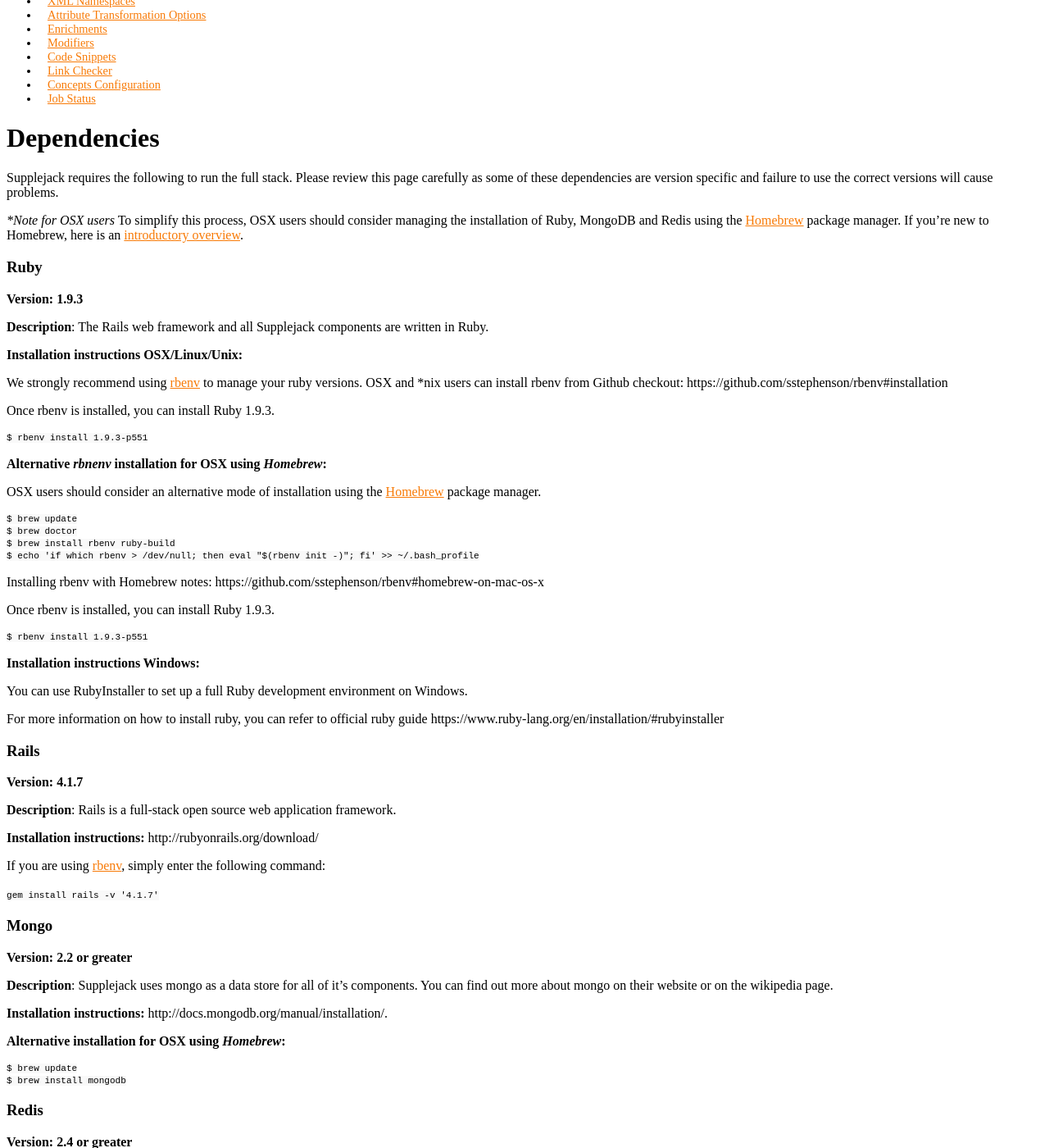
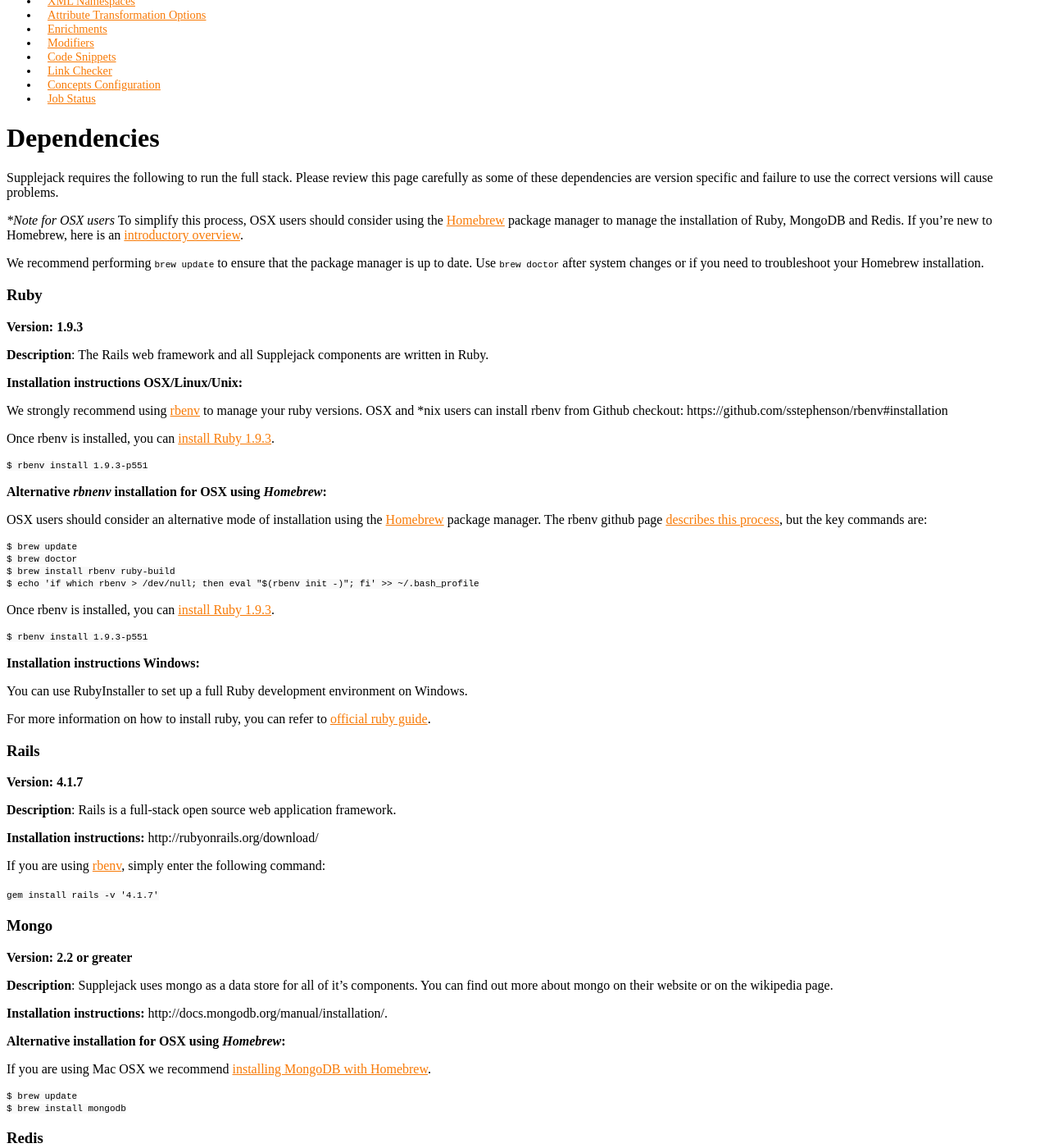
Before and after one commit to DigitalNZ/supplejack, a Jekyll site: the page built from _posts/2014-05-01-dependencies.md, in a window 1280 px wide and 1400 px high, scrolled down 604 px. Shown: the whole window at 82% size. Built offline with Jekyll 4.4.1, drawn with Linux system fonts in a browser that asks for light colours; Markdown is read by kramdown in place of the engine named in the settings; a style sheet for code colours, icons or effects is not loaded; some of the changed text lies outside the part shown.

Commit message:
Update 2014-05-01-dependencies.md

````diff
--- a/_posts/2014-05-01-dependencies.md
+++ b/_posts/2014-05-01-dependencies.md
@@ -9,7 +9,9 @@
 Supplejack requires the following to run the full stack. Please review this page carefully as some of these dependencies are version specific and failure to use the correct versions will cause problems.
 
 **Note for OSX users*
-To simplify this process, OSX users should consider managing the installation of Ruby,  MongoDB and Redis using the [Homebrew](http://brew.sh/) package manager. If you're new to Homebrew, here is an [introductory overview](http://matthewcarriere.com/2013/08/05/how-to-install-and-use-homebrew/).
+To simplify this process, OSX users should consider using the [Homebrew](http://brew.sh/) package manager to manage the installation of Ruby,  MongoDB and Redis. If you're new to Homebrew, here is an [introductory overview](http://matthewcarriere.com/2013/08/05/how-to-install-and-use-homebrew/).
+
+We recommend performing `brew update` to ensure that the package manager is up to date. Use `brew doctor` after system changes or if you need to troubleshoot your Homebrew installation.
 
 ### Ruby
 
@@ -21,7 +23,7 @@
 
 We strongly recommend using [rbenv](https://github.com/sstephenson/rbenv) to manage your ruby versions. OSX and *nix users can install rbenv from Github checkout: https://github.com/sstephenson/rbenv#installation
 
-Once rbenv is installed, you can install Ruby 1.9.3.
+Once rbenv is installed, you can [install Ruby 1.9.3](https://github.com/sstephenson/rbenv#choosing-the-ruby-version).
 
 ```
 $ rbenv install 1.9.3-p551
@@ -29,7 +31,7 @@
 
 **Alternative _rbnenv_ installation for OSX using _Homebrew_:**
 
-OSX users should consider an alternative mode of installation using the [Homebrew](http://brew.sh/) package manager.
+OSX users should consider an alternative mode of installation using the [Homebrew](http://brew.sh/) package manager. The rbenv github page [describes this process](https://github.com/sstephenson/rbenv#homebrew-on-mac-os-x), but the key commands are:
 
 ```
 $ brew update
@@ -38,9 +40,7 @@
 $ echo 'if which rbenv > /dev/null; then eval "$(rbenv init -)"; fi' >> ~/.bash_profile
 ```
 
-Installing rbenv with Homebrew notes: https://github.com/sstephenson/rbenv#homebrew-on-mac-os-x
-
-Once rbenv is installed, you can install Ruby 1.9.3.
+Once rbenv is installed, you can [install Ruby 1.9.3](https://github.com/sstephenson/rbenv#choosing-the-ruby-version).
 
 ```
 $ rbenv install 1.9.3-p551
@@ -51,7 +51,7 @@
 
 You can use RubyInstaller to set up a full Ruby development environment on Windows.
 
-For more information on how to install ruby, you can refer to official ruby guide https://www.ruby-lang.org/en/installation/#rubyinstaller
+For more information on how to install ruby, you can refer to [official ruby guide](https://www.ruby-lang.org/en/installation/#rubyinstaller).
 
 ### Rails
 
@@ -74,6 +74,9 @@
 **Installation instructions:** http://docs.mongodb.org/manual/installation/.
 
 **Alternative installation for OSX using _Homebrew_:**
+
+If you are using Mac OSX we recommend [installing MongoDB with Homebrew](http://docs.mongodb.org/manual/tutorial/install-mongodb-on-os-x/).
+
 ```
 $ brew update
 $ brew install mongodb
@@ -88,7 +91,8 @@
 **Installation instructions**: http://redis.io/download
 
 **Alternative installation for OSX using _Homebrew_:**
-If you are using Mac OSX we would recommend using brew for installing redis with the following command:
+
+If you are using Mac OSX we recommend using Homebrew to install Redis:
 
 ```
 $ brew update
````
